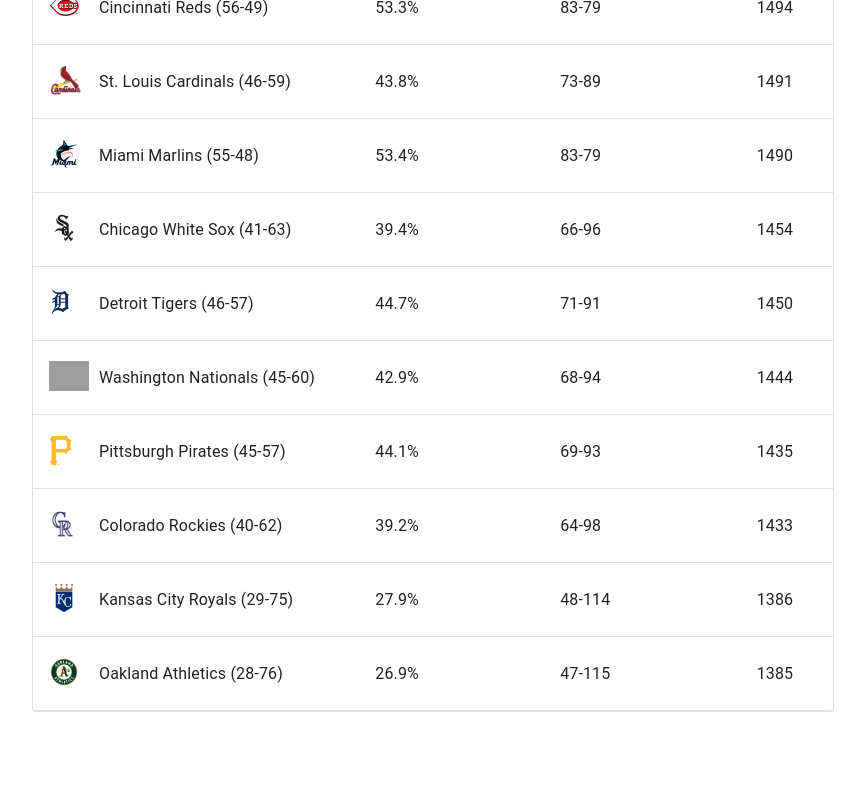
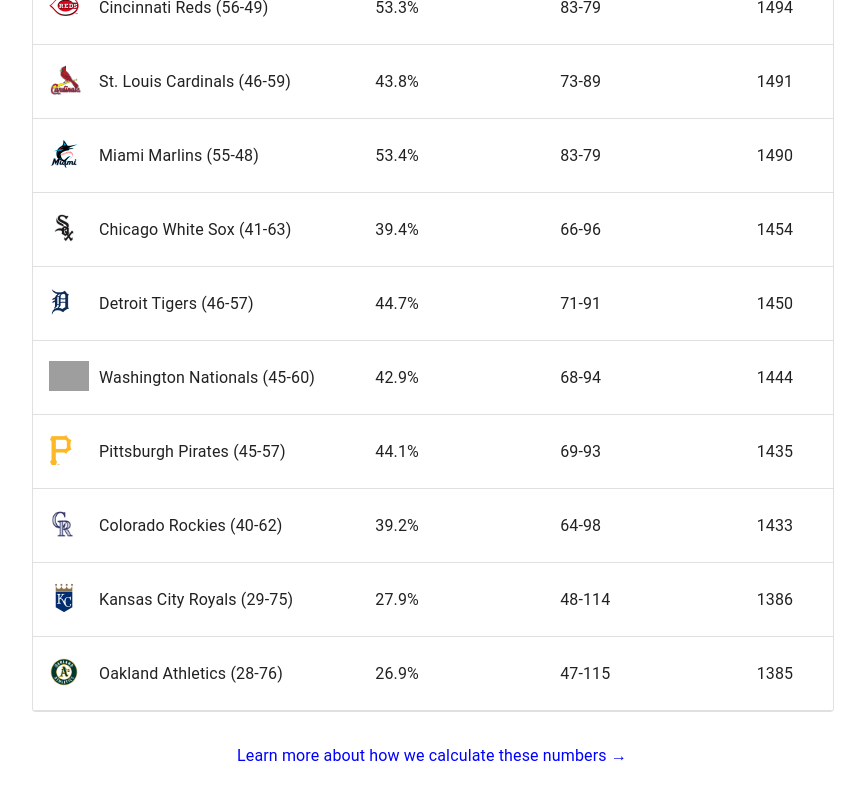
Before and after one commit to lucaspauker/mlb-stats, a React (Create React App) app in the folder app/: page / in a window 1280 px wide. Shown: the part 1807-2607 px from the top of the page, without its empty margins (208-1073 px from the left). Before the commit the page ends 2569 px from the top, so only its background shows below. Built offline with nearby package versions, Linux system fonts and the light colour scheme; grey boxes are pictures that could not be loaded.

Commit message:
Add footer

```diff
--- a/app/src/About.js
+++ b/app/src/About.js
@@ -1,13 +1,14 @@
 import React from 'react';
 import { useNavigate } from "react-router-dom";
 import { Button, Typography } from '@mui/material';
-import { Link } from "react-router-dom";
+import { Link, ScrollRestoration } from "react-router-dom";
 
 const About = () => {
   const navigate = useNavigate();
 
   return (
     <div>
+      <ScrollRestoration />
       <Button onClick={() => navigate(-1)} variant='outlined'>Go back</Button>
       <div className="medium-space"/>
       <Typography variant="h2">
@@ -15,7 +16,7 @@
       </Typography>
       <Typography variant="h3">
         What is ELO score?
- Insight     </Typography>
+      </Typography>
       <Typography>
         ELO score is a numerical rating system used to evaluate the relative skill levels of players in competitive games, most notably in chess but also adopted in various other sports and games. Named after its creator, Arpad Elo, this system assigns a numeric rating to each player, with higher scores indicating greater proficiency. The fundamental principle behind the ELO score is that players gain or lose points based on the outcome of their matches and the rating of their opponents. If a player defeats a higher-rated opponent, they will earn more points, whereas losing to a lower-rated opponent will lead to a deduction in points. This process of recalculating ratings after each match aims to provide a dynamic and accurate representation of a player's skill, allowing for fair and competitive matchups.
       </Typography>
--- a/app/src/App.js
+++ b/app/src/App.js
@@ -5,6 +5,7 @@
 
 import './App.css';
 import Header from './Header';
+import Footer from './Footer';
 import TeamDataTable from './TeamDataTable';
 import GameProbabilities from './GameProbabilities';
 import About from './About';
@@ -15,7 +16,7 @@
 import {FaBaseballBall} from 'react-icons/fa';
 import theme from './theme';
 
-const Layout = ({elem}) => {
+const Layout = ({elem, includeFooter=true}) => {
   return(
     <div>
       <Header />
@@ -37,6 +38,8 @@
         </ToggleButtonGroup>
         <div className='medium-space' />
         {elem}
+        <div className='medium-space' />
+        { includeFooter && <Footer /> }
       </div>
     </div>
   );
@@ -60,7 +63,7 @@
   },
   {
     path: "/about",
-    element: <Layout elem={<About />} />,
+    element: <Layout elem={<About />} includeFooter={false}/>,
     errorElement: <Layout elem={<ErrorPage />} />,
   },
 ]);
--- /dev/null
+++ b/app/src/Footer.js
@@ -0,0 +1,17 @@
+import React from 'react';
+import { Link } from "react-router-dom";
+import { Typography } from '@mui/material';
+
+const Footer = () => {
+  return (
+    <div className='vertical-box'>
+      <Typography>
+        <Link to="/about#" className='vertical-box' style={{color:'blue'}}>
+          Learn more about how we calculate these numbers →
+        </Link>
+      </Typography>
+    </div>
+  );
+};
+
+export default Footer;
```
